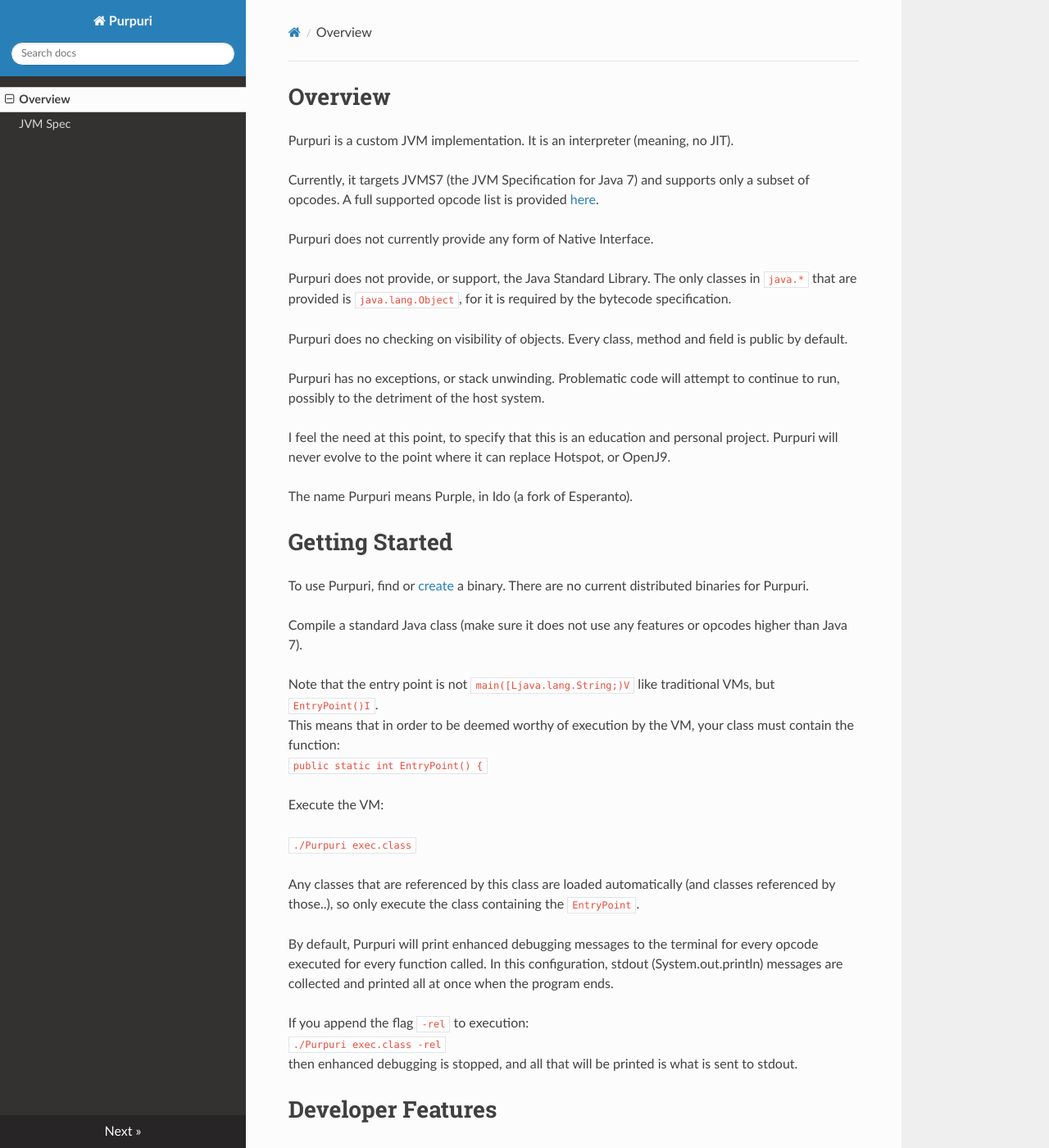
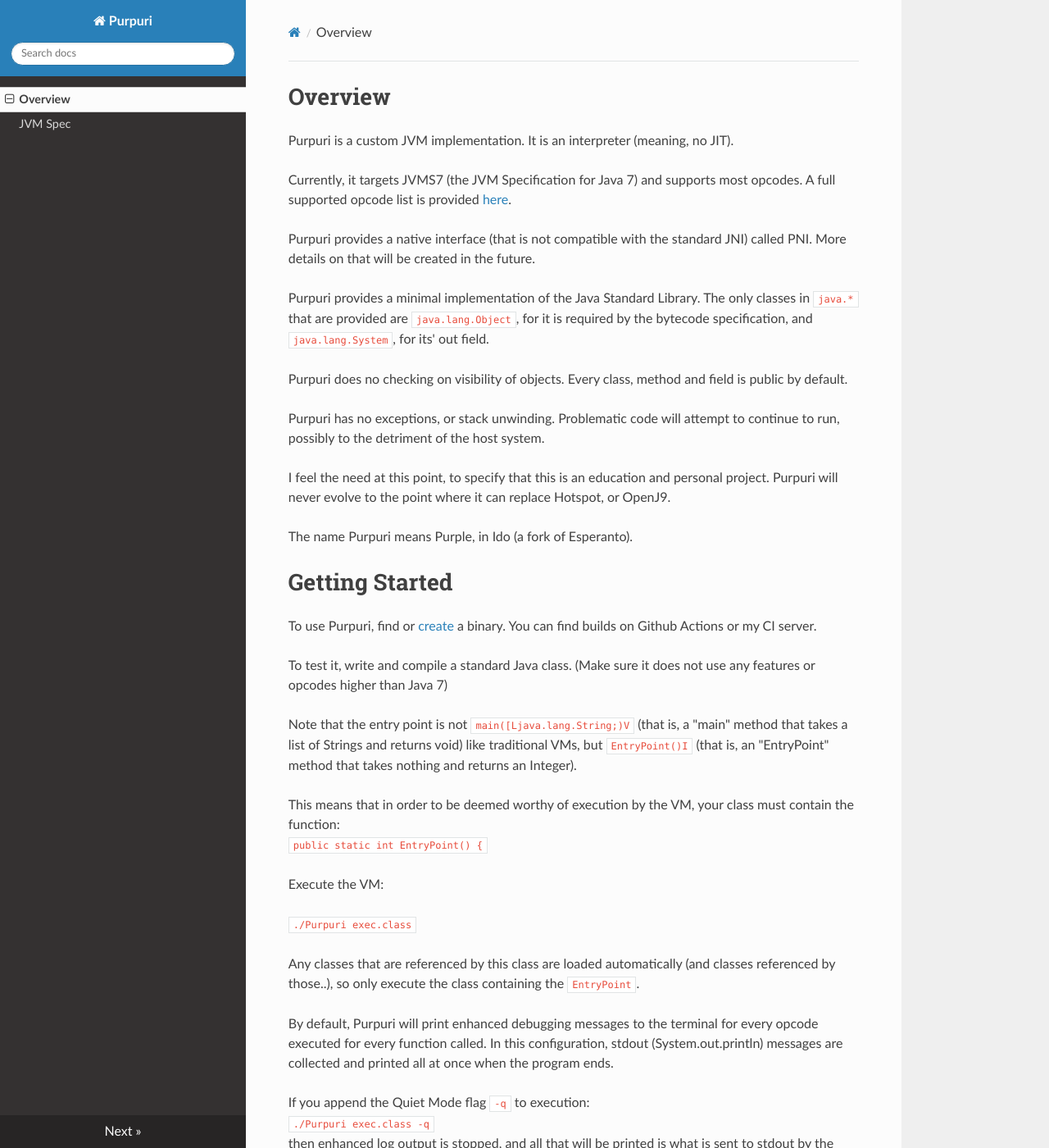
Before and after one commit to TheCurle/Purpuri, an MkDocs documentation site: the page built from docs/docs/index.md, in a window 1280 px wide and 1400 px high. Shown: the whole window at 82% size. Built offline with MkDocs 1.6.1, drawn with Linux system fonts in a browser that asks for light colours; nearby versions of some CDN libraries; some of the changed text lies outside the part shown.

Commit message:
Documentation site update

```diff
--- a/docs/docs/index.md
+++ b/docs/docs/index.md
@@ -2,11 +2,11 @@
 
 Purpuri is a custom JVM implementation. It is an interpreter (meaning, no JIT).
 
-Currently, it targets JVMS7 (the JVM Specification for Java 7) and supports only a subset of opcodes. A full supported opcode list is provided [here](spec.md).
+Currently, it targets JVMS7 (the JVM Specification for Java 7) and supports most opcodes. A full supported opcode list is provided [here](spec.md).
 
-Purpuri does not currently provide any form of Native Interface.
+Purpuri provides a native interface (that is not compatible with the standard JNI) called PNI. More details on that will be created in the future.
 
-Purpuri does not provide, or support, the Java Standard Library. The only classes in `java.*` that are provided is `java.lang.Object`, for it is required by the bytecode specification.
+Purpuri provides a minimal implementation of the Java Standard Library. The only classes in `java.*` that are provided are `java.lang.Object`, for it is required by the bytecode specification, and `java.lang.System`, for its' out field.
 
 Purpuri does no checking on visibility of objects. Every class, method and field is public by default.
 
@@ -18,11 +18,12 @@
 
 # Getting Started
 
-To use Purpuri, find or [create](https://github.com/TheCurle/Purpuri) a binary. There are no current distributed binaries for Purpuri.
+To use Purpuri, find or [create](https://github.com/TheCurle/Purpuri) a binary. You can find builds on Github Actions or my CI server.
 
-Compile a standard Java class (make sure it does not use any features or opcodes higher than Java 7).
+To test it, write and compile a standard Java class. (Make sure it does not use any features or opcodes higher than Java 7)
 
-Note that the entry point is not `main([Ljava.lang.String;)V` like traditional VMs, but `EntryPoint()I`.
+Note that the entry point is not `main([Ljava.lang.String;)V` (that is, a "main" method that takes a list of Strings and returns void) like traditional VMs, but `EntryPoint()I` (that is, an "EntryPoint" method that takes nothing and returns an Integer).
+
 This means that in order to be deemed worthy of execution by the VM, your class must contain the function:
 ``public static int EntryPoint() {``
 
@@ -34,9 +35,9 @@
 
 By default, Purpuri will print enhanced debugging messages to the terminal for every opcode executed for every function called. In this configuration, stdout (System.out.println) messages are collected and printed all at once when the program ends.
 
-If you append the flag `-rel` to execution:
-``./Purpuri exec.class -rel``
-then enhanced debugging is stopped, and all that will be printed is what is sent to stdout.
+If you append the Quiet Mode flag `-q` to execution:
+``./Purpuri exec.class -q``
+then enhanced log output is stopped, and all that will be printed is what is sent to stdout by the Java program.
 
 
 # Developer Features
@@ -48,6 +49,13 @@
 
 It is planned that it will eventually support the Java Platform Debugger Architecture (JPDA), but this is a monumental task.
 
+In the interrim, it does provide a basic Visual Debugger built with Dear ImGui.
+To enable it, pass the -d flag:
+
+``./Purpuri exec.class -d``
+
+Note that the build of Purpuri must have been compiled with this feature enabled.
+It increases the size of the executable by a large amount, so it is an optional feature.
 
 # Disclaimer
 
```
Also changed, not shown: docs/docs/spec.md (+2 -4 lines).
